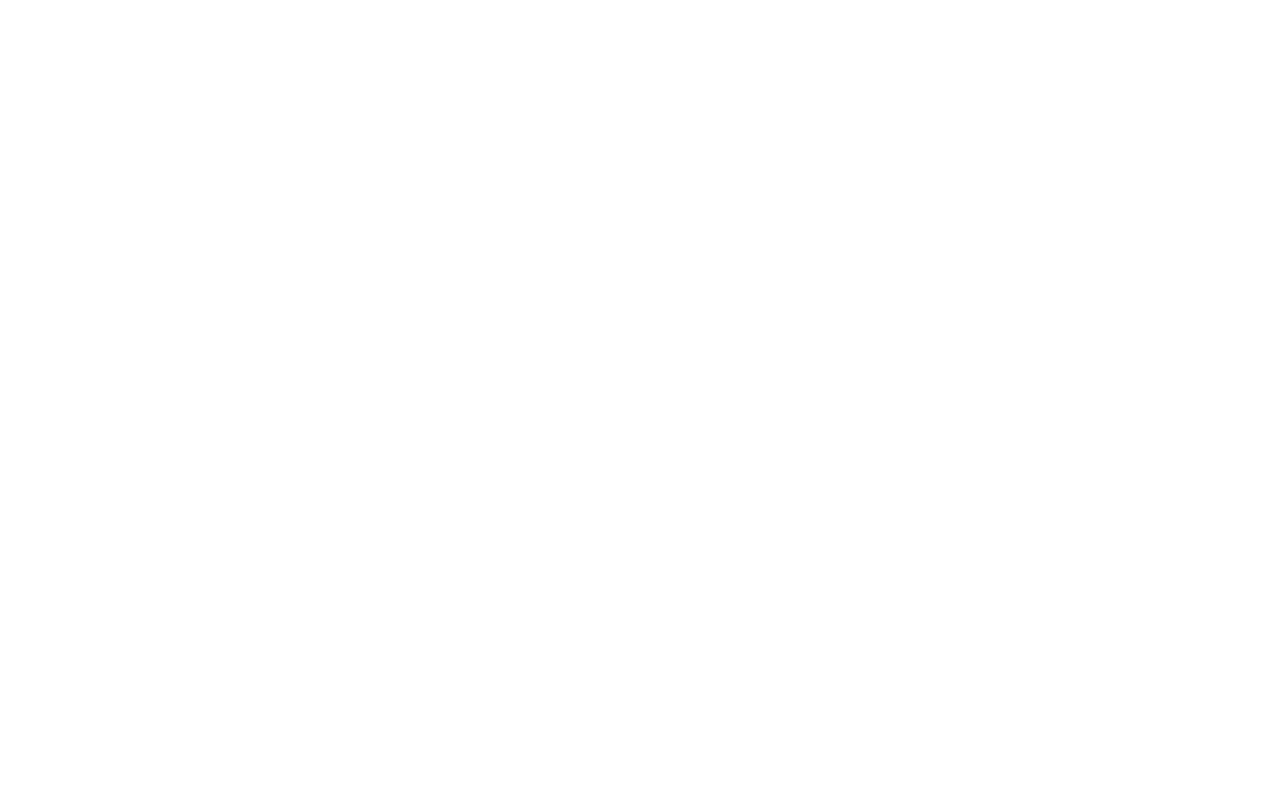
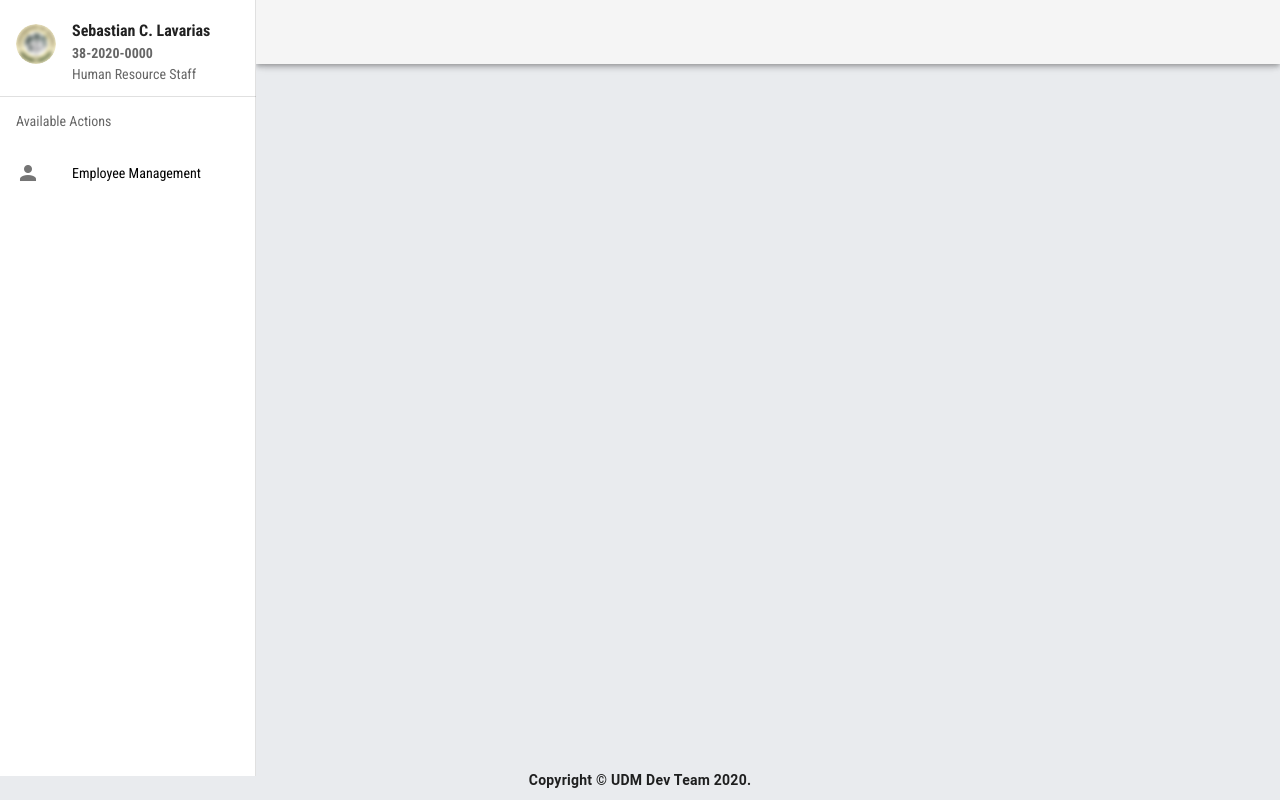
Before and after one commit to bastilavarias/hris, a Vue app in the folder web-client/: page /home in a window 1280 px wide. Built offline with nearby package versions, Linux system fonts and the light colour scheme.

Commit message:
created home sidedrawer initial design.

```diff
--- /dev/null
+++ b/web-client/src/layouts/Home.vue
@@ -0,0 +1,21 @@
+<template>
+  <v-app>
+    <v-app-bar app></v-app-bar>
+    <v-navigation-drawer app>
+      <navigation-drawer-content></navigation-drawer-content>
+    </v-navigation-drawer>
+    <v-content>
+      <v-container>
+        <router-view></router-view>
+      </v-container>
+    </v-content>
+    <footer-layout></footer-layout>
+  </v-app>
+</template>
+<script>
+import FooterLayout from "./partials/Footer";
+import NavigationDrawerContent from "./partials/NavigationDrawerContent";
+export default {
+  components: { NavigationDrawerContent, FooterLayout },
+};
+</script>
--- /dev/null
+++ b/web-client/src/layouts/partials/Footer.vue
@@ -0,0 +1,15 @@
+<template>
+  <v-footer app color="transparent">
+    <v-row justify="center">
+      <p class="body-2 font-weight-bold d-block">
+        Copyright © UDM Dev Team 2020.
+      </p>
+    </v-row>
+  </v-footer>
+</template>
+
+<script>
+export default {
+  name: "footer-layout",
+};
+</script>
--- /dev/null
+++ b/web-client/src/layouts/partials/NavigationDrawerContent.vue
@@ -0,0 +1,64 @@
+<template>
+  <v-list>
+    <v-list-item three-line>
+      <v-list-item-avatar>
+        <v-img
+          src="../../assets/logo.png"
+          lazy-src="../../assets/logo.png"
+        ></v-img>
+      </v-list-item-avatar>
+      <v-list-item-content>
+        <v-list-item-title class="font-weight-bold"
+          >Sebastian C. Lavarias</v-list-item-title
+        >
+        <v-list-item-subtitle class="font-weight-bold"
+          >38-2020-0000
+        </v-list-item-subtitle>
+        <v-list-item-subtitle>Human Resource Staff </v-list-item-subtitle>
+      </v-list-item-content>
+    </v-list-item>
+    <v-divider></v-divider>
+    <v-subheader>Available Actions</v-subheader>
+    <template v-for="(action, index) in actions">
+      <v-list-item
+        :key="index"
+        :to="action.to"
+        active-class="primary white--text"
+      >
+        <v-list-item-icon>
+          <v-icon>{{ action.icon }}</v-icon>
+        </v-list-item-icon>
+        <v-list-item-subtitle
+          :class="`${
+            action.to.name === currentRouteName ? 'white--text' : 'black--text'
+          }`"
+          >{{ action.text }}</v-list-item-subtitle
+        >
+      </v-list-item>
+    </template>
+  </v-list>
+</template>
+<script>
+export default {
+  name: "navigation-drawer-content",
+
+  data() {
+    return {
+      actions: [
+        {
+          text: "Employee Management",
+          icon: "mdi-account",
+          to: { name: "employee-list" },
+        },
+      ],
+    };
+  },
+
+  computed: {
+    currentRouteName() {
+      const name = this.$route.name;
+      return name ? name : "";
+    },
+  },
+};
+</script>
--- /dev/null
+++ b/web-client/src/layouts/partials/Sub.vue
@@ -0,0 +1,3 @@
+<template>
+  <router-view></router-view>
+</template>
--- a/web-client/src/pages/Login.vue
+++ b/web-client/src/pages/Login.vue
@@ -1,9 +1,9 @@
 <template>
   <v-app>
     <v-content>
-      <v-container class="fill-height">
+      <v-container>
         <v-row justify="center">
-          <v-col cols="12" sm="8" md="6">
+          <v-col cols="12" sm="8" md="6" lg="4">
             <div class="mb-10 text-center">
               <v-avatar :size="100" class="text-center mb-5">
                 <v-img
@@ -13,6 +13,7 @@
               </v-avatar>
               <h2>Human Resources Information System</h2>
             </div>
+            <div class="mb-10">
               <span class="overline d-block mb-2">Login your credentials.</span>
               <v-text-field outlined label="Username"></v-text-field>
               <v-text-field
@@ -20,10 +21,20 @@
                 label="Username"
                 type="password"
               ></v-text-field>
-            <v-btn color="primary" block>Login</v-btn>
+              <v-btn color="primary" block :to="{ name: 'employee-list' }"
+                >Login</v-btn
+              >
+            </div>
           </v-col>
         </v-row>
       </v-container>
     </v-content>
+    <footer-layout></footer-layout>
   </v-app>
 </template>
+<script>
+import FooterLayout from "../layouts/partials/Footer";
+export default {
+  components: { FooterLayout },
+};
+</script>
--- /dev/null
+++ b/web-client/src/pages/employee/List.vue
@@ -0,0 +1,5 @@
+<template>
+  <v-card>
+    <v-card-title class="font-weight-bold">Employee List</v-card-title>
+  </v-card>
+</template>
--- a/web-client/src/router/index.js
+++ b/web-client/src/router/index.js
@@ -9,6 +9,24 @@ const routes = [
     name: "login",
     component: () => import("../pages/Login"),
   },
+
+  {
+    path: "/home",
+    component: () => import("../layouts/Home"),
+    children: [
+      {
+        path: "employee-management",
+        component: () => import("../layouts/partials/Sub"),
+        children: [
+          {
+            path: "",
+            name: "employee-list",
+            component: () => import("../pages/employee/List"),
+          },
+        ],
+      },
+    ],
+  },
 ];
 
 const router = new VueRouter({
```
Lines whose indentation alone changed are shown as unchanged.
